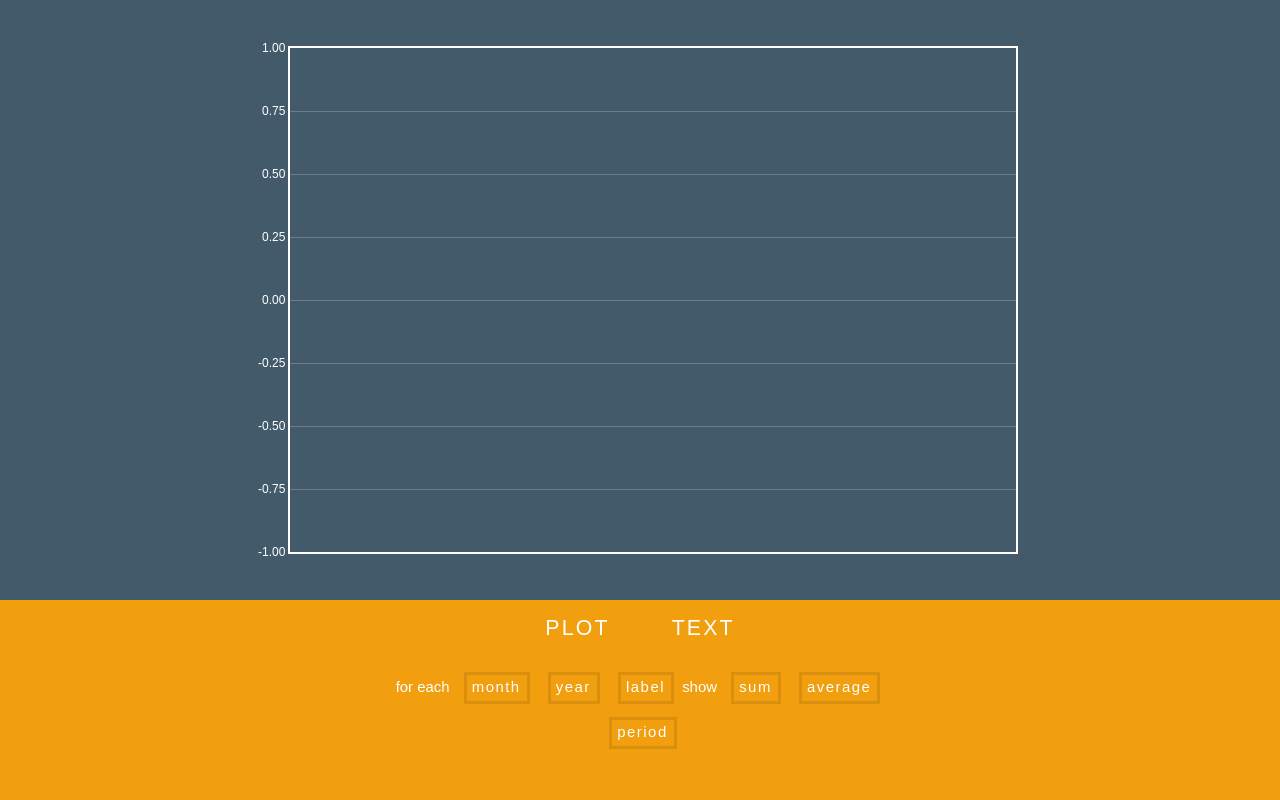
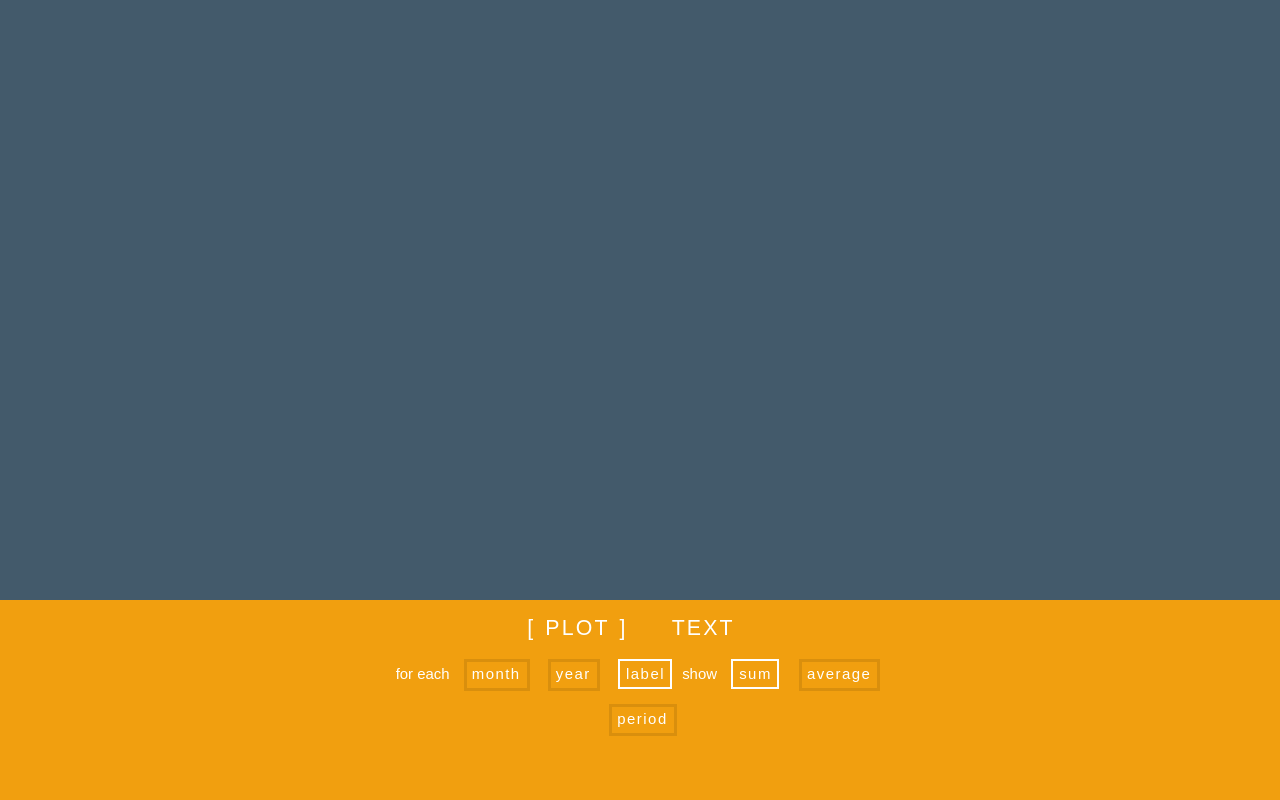
Before and after one commit to kjempelodott/banan, a Python web app: template banan/template/layout.html in a window 1280 px wide. Run offline with Jinja, Linux system fonts and the light colour scheme; the template is opened without the code that fills it, so the values that code supplies are empty; some libraries are stand-ins or nearby versions.

Commit message:
activated the TEXT and PLOT buttons. TEXT prints each transaction in selection in the placeholder. in PLOT, all bars are positive, but the "negative" ones are colored red.

```diff
--- a/banan/template/layout.html
+++ b/banan/template/layout.html
@@ -23,26 +23,23 @@
 
 <div class="control">
 
-  <div class="ctrl">
-    <a>PLOT</a>
-    <a>TEXT</a>
-  </div>
-
+  <span class="datatype">
+    <a class="active" id="plot">PLOT</a>
+    <a class="inactive" id="text">TEXT</a>
+  </span>
 
   <div class="query">
-
-    <form action="" name="dataselect"></form>
 
     <span class="foreach">
       for each
       <a class="inactive" id="month">month</a>
       <a class="inactive" id="year">year</a>
-      <a class="inactive" id="label">label</a>
+      <a class="active" id="label">label</a>
     </span>
 
     <span class="show">
       show
-      <a class="inactive" id="sum">sum</a>
+      <a class="active" id="sum">sum</a>
       <a class="inactive" id="average">average</a>
     </span>
 
--- a/banan/template/static/banan.css
+++ b/banan/template/static/banan.css
@@ -28,10 +28,7 @@ body {
 	height: 65vh;
 	margin: 0 auto; /* puts object in horizontal center */
 	font-size: .7em;
-    }
-
-    span {
-	line-height: 3em;
+	overflow: auto;
     }
 
     .control {
@@ -48,6 +45,7 @@ body {
     }
 
     .select {
+	line-height: 5em;
 	width: 80vw;
 	margin: 0 auto 2vh auto;
     }
--- a/banan/template/static/bananplot.js
+++ b/banan/template/static/bananplot.js
@@ -3,30 +3,63 @@ $(function() {
     return false;
 })
 
+function print(data) {
+
+    var frame = $('#placeholder');
+    frame.html('');
+    frame.css('font-family', 'monospace');
+
+    $.each(data, function(key, val) {
+	frame.append('<div>[' + key.replace(/([ ])/g, '&nbsp;') + ']<\div><br>');
+	$.each(val, function(index) {
+	    frame.append('<div>' + this.replace(/([ ])/g, '&nbsp;') + '<\div>');
+	});
+	frame.append('<br>');
+    });
+}
 
 function plot(data) {
-    $.plot("#placeholder", [ data ], {
+
+    var positive = { data: [], color: '#3fa46a' };
+    var negative = { data: [], color: '#cd4436' };
+
+    $.each(data, function (key, val) {
+	if (val > 0) {
+	    positive.data.push([key, val]);
+	    negative.data.push([key, 0]);
+	}
+	else {
+	    positive.data.push([key, 0]);
+	    negative.data.push([key, -val]);
+	}
+    });
+    // barwidth = .8 * placeholder width / len(data)
+
+    $('#placeholder').css('font-family', '');
+
+    $.plot('#placeholder', [ positive, negative ] , {
 	series: {
 	    bars: {
+		color: '#00ff00',
 		show: true,
 		barWidth: 0.6,
-		align: "center"
+		align: 'center'
 	    }
 	},
 	xaxis: {
-	    mode: "categories",
+	    mode: 'categories',
 	    tickLength: 0,
 	    font: {
-		color: "#ffffff"
+		color: '#ffffff'
 	    }
 	},
 	yaxis: {
 	    font: {
-		color: "#ffffff"
+		color: '#ffffff'
 	    }
 	},
 	grid: {
-	    color: "#ffffff"
+	    color: '#ffffff'
 	}
-    });console.log(data);
- };
+    });
+}
--- a/banan/template/static/buttons.js
+++ b/banan/template/static/buttons.js
@@ -1,21 +1,20 @@
 $(function() {
     $('a').click(function() {
 
-	var elem = this;
-	if (elem.className == 'active') {
+	// if already active, do nothing
+	var button = this;
+	if (button.className == 'active') {
 	    return false;
 	}
 
-	var queryVar = elem.closest('span').className;
-	var queryString =  queryVar + '=' + elem.id;
+	// deactivate other button and activate clicked button
+	var span = button.closest('span').className;
+	$('.' + span + ' .active').attr('class', 'inactive');
+	button.className = 'active';
 
-	$.post('', queryString,
-	       function(data) {
-		   $('.' + queryVar + ' .active').attr('class', 'inactive');
-		   elem.className = 'active';
-
-		   if (queryVar == 'foreach') {
-		       if (elem.id == 'label') {
+	// change visibility stuff
+	if (span == 'foreach') {
+	    if (button.id == 'label') {
 		$('#average').css('visibility', 'visible');
 		$('#labels').css('display', 'none');
 		$('#labels').className = 'inactive';
@@ -28,9 +27,26 @@ $(function() {
 		$('#labels').css('display', 'inline');
 	    }
 	}
-		   plot(data);
+
+	// prepare post data
+	var query = {}
+	$('a.active').each(function(index) {
+	    var elem = this;
+	    var queryVar = elem.closest('span').className;
+	    query[queryVar] = elem.id;
 	});
 
+	// post and plot or print data
+	$.post('', query,
+	       function(data) {
+		   if ($('.datatype .active')[0].id == 'plot') {
+		       plot(data);
+		   }
+		   else {
+		       console.log('make text function');
+		       print(data);
+		   }
+	       });
 	return false;
-    });
-});
+    })
+})
--- a/banan/template/static/effects.css
+++ b/banan/template/static/effects.css
@@ -1,5 +1,5 @@
-.ctrl a::before,
-.ctrl a::after {
+.datatype a::before,
+.datatype a::after {
       	display: inline-block;
 	opacity: 0;
 	-webkit-transition: -webkit-transform 0.3s, opacity 0.2s;
@@ -7,7 +7,7 @@
 	transition: transform 0.3s, opacity 0.2s;
 }
 
-.ctrl a::before {
+.datatype a::before {
 	margin-right: 10px;
 	content: '[';
 	-webkit-transform: translateX(20px);
@@ -15,7 +15,7 @@
 	transform: translateX(20px);
 }
 
-.ctrl a::after {
+.datatype a::after {
 	margin-left: 10px;
 	content: ']';
 	-webkit-transform: translateX(-20px);
@@ -23,10 +23,12 @@
 	transform: translateX(-20px);
 }
 
-.ctrl a:hover::before,
-.ctrl a:hover::after,
-.ctrl a:focus::before,
-.ctrl a:focus::after {
+.datatype a.active::after,
+.datatype a.active::before,
+.datatype a:hover::before,
+.datatype a:hover::after,
+.datatype a:focus::before,
+.datatype a:focus::after {
 	opacity: 1;
 	-webkit-transform: translateX(0px);
 	-moz-transform: translateX(0px);
```
Also changed, not shown: banan/db.py (+36 -11 lines), banan/server.py (+5 -5 lines). Lines whose indentation alone changed are shown as unchanged.
